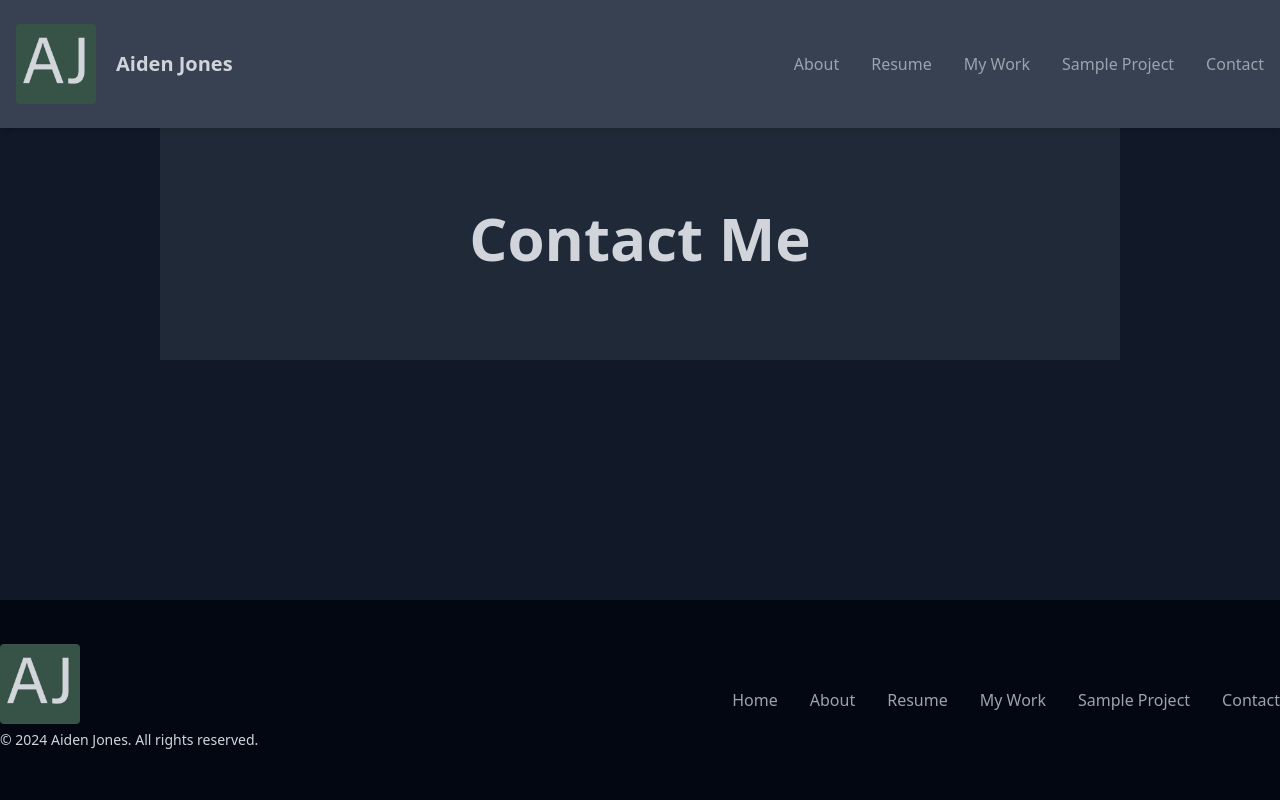
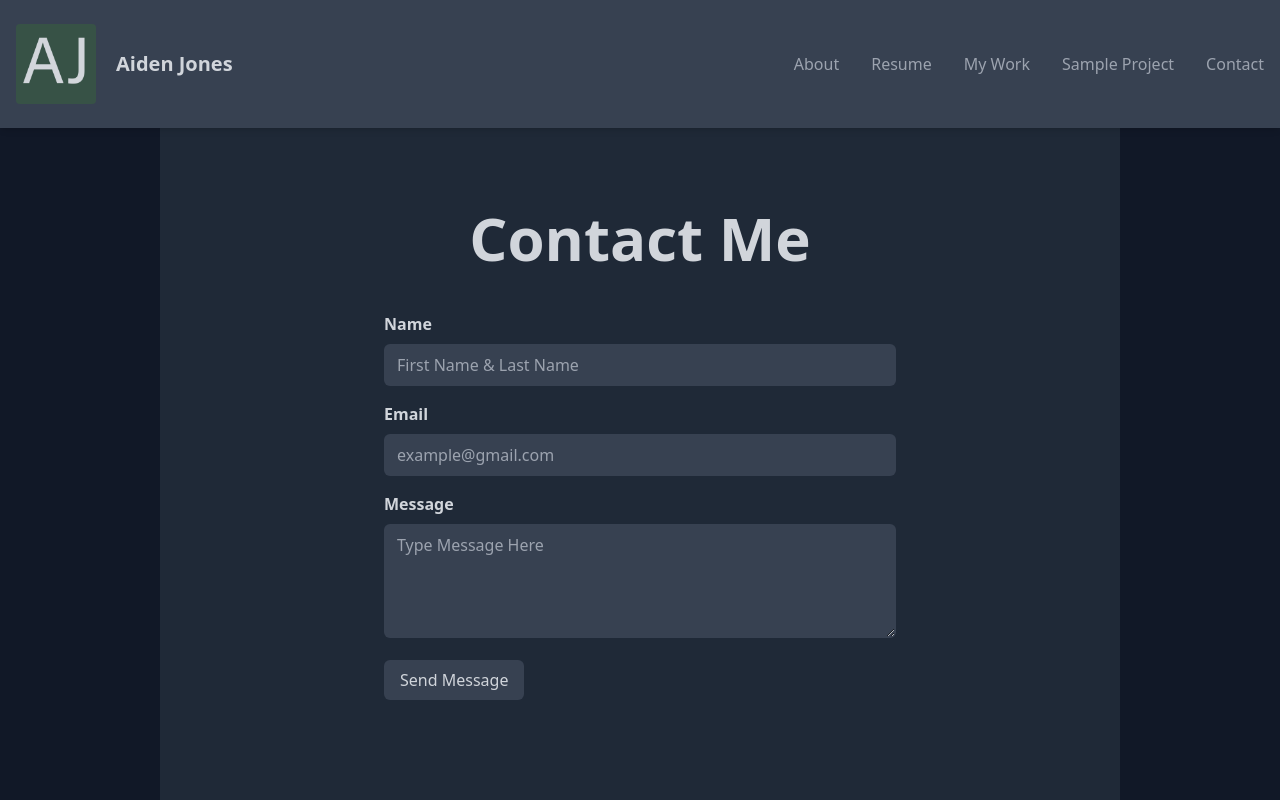
Before and after one commit to ByteCrafterGlitch/WebTech-Final-Prj, a website: page contact.html in a window 1280 px wide. Shown: the top 800 px of the page. Drawn offline with Linux system fonts and the light colour scheme.

Commit message:
Feat: Add contact form to contact.html

```diff
--- a/contact.html
+++ b/contact.html
@@ -31,6 +31,25 @@
 <div class="flex items-center justify-center h-full relative z-10">
     <div class="bg-gray-800 px-20 py-20 w-full lg:w-3/4 h-full">
         <h1 class="text-gray-300 text-4xl md:text-6xl font-bold mb-3 text-center">Contact Me</h1>
+        <div class="max-w-xl mx-auto p-8">
+            <form>
+                <div class="mb-4">
+                    <label for="name" class="block text-gray-300 font-bold mb-2">Name</label>
+                    <input type="text" id="name" name="name" class="bg-gray-700 w-full px-3 py-2 border caret-gray-300 border-transparent rounded-md focus:outline-none focus:border-gray-300 hover:border-gray-300" placeholder="First Name & Last Name" required>
+                </div>
+                <div class="mb-4">
+                    <label for="email" class="block text-gray-300 font-bold mb-2">Email</label>
+                    <input type="email" id="email" name="email" class="bg-gray-700 w-full px-3 py-2 border caret-gray-300 border-transparent rounded-md focus:outline-none focus:border-gray-300 hover:border-gray-300" placeholder="example@gmail.com" required>
+                </div>
+                <div class="mb-4">
+                    <label for="message" class="block text-gray-300 font-bold mb-2">Message</label>
+                    <textarea id="message" name="message" class="bg-gray-700 w-full px-3 py-2 border caret-gray-300 border-transparent rounded-md focus:outline-none focus:border-gray-300 hover:border-gray-300" rows="4" placeholder="Type Message Here" required></textarea>
+                </div>
+                <div>
+                    <button type="submit" class="bg-gray-700 text-gray-300 px-4 py-2 rounded-md hover:bg-gray-600 focus:outline-none focus:bg-gray-600">Send Message</button>
+                </div>
+            </form>
+        </div>
     </div>
 </div>
 <footer class="bg-gray-950 py-6 mt-auto">
```
Also changed, not shown: resume.html (+1 -1 lines), assets/css/site.css.
